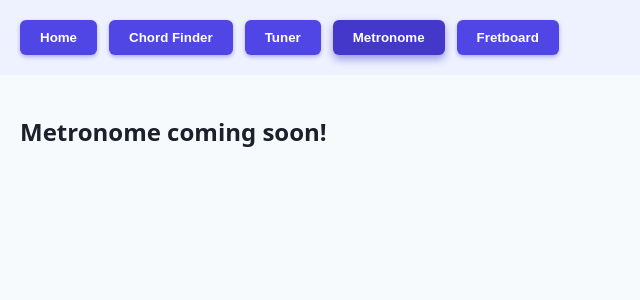
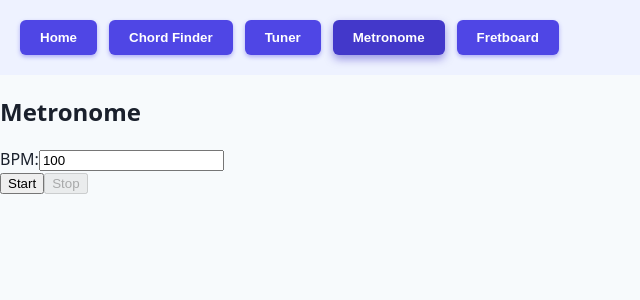
Before and after one commit to GrahamMJohnson/guitar-app, a React (Vite) app: page /metronome in a window 1280 px wide. Shown: the top 300 px of the page, without its empty margins (0-640 px from the left). Built offline with nearby package versions, Linux system fonts and the light colour scheme.

Commit message:
start to the metronome

```diff
--- a/src/App.tsx
+++ b/src/App.tsx
@@ -3,6 +3,7 @@ import { BrowserRouter, Routes, Route } from "react-router-dom";
 
 import { MainMenu } from "./components/MainMenu";
 import { ChordFinder } from "./features/chordFinder/ChordFinder";
+import Metronome from "./features/metronome/Metronome";
 
 //Home screen
 const Home = () => (
@@ -14,7 +15,7 @@ const Home = () => (
 
 // Placeholder components for future features
 const Tuner = () => <div style={{ padding: 20 }}><h2>Tuner coming soon!</h2></div>;
-const Metronome = () => <div style={{ padding: 20 }}><h2>Metronome coming soon!</h2></div>;
+//const Metronome = () => <div style={{ padding: 20 }}><h2>Metronome coming soon!</h2></div>;
 const Fretboard = () => <div style={{ padding: 20}}><h2>Fretboard coming soon!</h2></div>;
 
 //The menu displayed with the currently selected feature
--- /dev/null
+++ b/src/features/metronome/Metronome.tsx
@@ -0,0 +1,73 @@
+import React, { useState, useRef } from "react";
+
+const Metronome: React.FC = () => {
+  const [bpm, setBpm] = useState(100);
+  const [isPlaying, setIsPlaying] = useState(false);
+  const intervalRef = useRef<number | null>(null);
+
+  const playClick = () => {
+    const audioCtx = new AudioContext();
+    const oscillator = audioCtx.createOscillator();
+    const gainNode = audioCtx.createGain();
+
+    oscillator.type = "square";
+    oscillator.frequency.setValueAtTime(1000, audioCtx.currentTime); // frequency in Hz
+    gainNode.gain.setValueAtTime(0.1, audioCtx.currentTime);
+
+    oscillator.connect(gainNode);
+    gainNode.connect(audioCtx.destination);
+
+    oscillator.start();
+    oscillator.stop(audioCtx.currentTime + 0.05); // short click
+  };
+
+  const startMetronome = () => {
+    if (!isPlaying) {
+      playClick();
+      const interval = window.setInterval(playClick, (60 / bpm) * 1000);
+      intervalRef.current = interval;
+      setIsPlaying(true);
+    }
+  };
+
+  const stopMetronome = () => {
+    if (intervalRef.current) {
+      clearInterval(intervalRef.current);
+      intervalRef.current = null;
+    }
+    setIsPlaying(false);
+  };
+
+  return (
+    <div className="flex flex-col items-center gap-4 p-4">
+      <h2 className="text-xl font-bold">Metronome</h2>
+      <label className="flex items-center gap-2">
+        BPM:
+        <input
+          type="number"
+          value={bpm}
+          onChange={(e) => setBpm(Number(e.target.value))}
+          className="border rounded p-1 w-20 text-center"
+        />
+      </label>
+      <div className="flex gap-4">
+        <button
+          onClick={startMetronome}
+          className="bg-green-500 text-white px-4 py-2 rounded"
+          disabled={isPlaying}
+        >
+          Start
+        </button>
+        <button
+          onClick={stopMetronome}
+          className="bg-red-500 text-white px-4 py-2 rounded"
+          disabled={!isPlaying}
+        >
+          Stop
+        </button>
+      </div>
+    </div>
+  );
+};
+
+export default Metronome;
```
